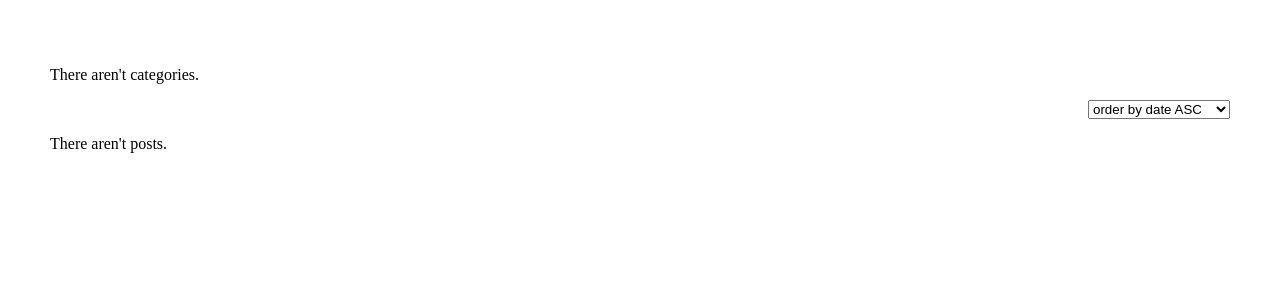
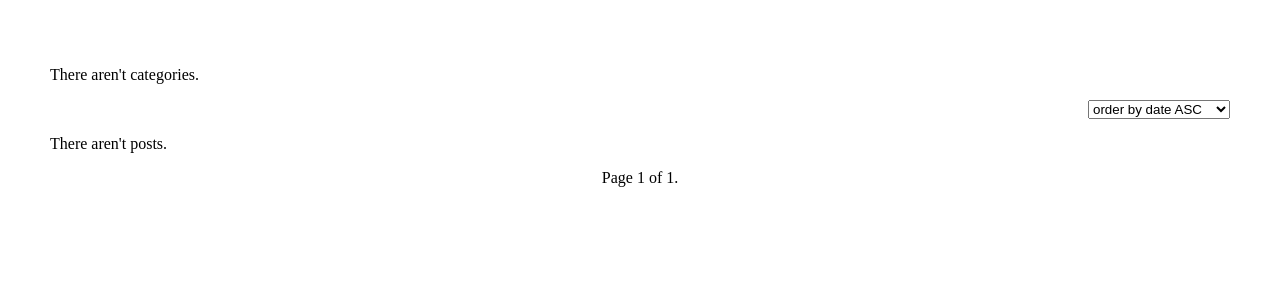
Before and after one commit to leo385/blog-app, a Django app: page /blog/ in a window 1280 px wide. Shown: the top 300 px of the page. Run offline with Django 4.2, Linux system fonts and the light colour scheme; data that the repository does not hold is empty.

Commit message:
Add pagination on blog page

```diff
--- a/blog/static/blog/style.css
+++ b/blog/static/blog/style.css
@@ -87,3 +87,10 @@ body{
 
 	margin-top: 10px;
 }
+
+.pagination{
+	display: flex;
+	justify-content: center;
+	width: 100%;
+
+}
--- a/blog/templates/blog/index.html
+++ b/blog/templates/blog/index.html
@@ -7,7 +7,7 @@
 	{% load static %}
 	<link rel="stylesheet" href="{% static 'blog/style.css' %}">
 	{% if posts %}
-		{% for post in posts %}
+		{% for post in page_obj %}
 			<style>
 				.post-image{{ forloop.counter }}{
 					width: 225px;
@@ -44,7 +44,7 @@
 
 	{% if posts %}
 		<div class="post-container">
-		{% for post in posts %}
+		{% for post in page_obj %}
 			<a href="{% url 'blog:post_detail' post.slug %}">
 				<div class="post-template">
 					<div class="post-image{{ forloop.counter }}"></div>
@@ -58,6 +58,23 @@
 		<p>There aren't posts.</p>
 	{% endif %}
 		</div>
+		<div class="pagination">
+		    <span class="step-links">
+			{% if page_obj.has_previous %}
+			    <a href="?page=1">&laquo; first</a>
+			    <a href="?page={{ page_obj.previous_page_number }}">previous</a>
+			{% endif %}
+
+			<span class="current">
+			    Page {{ page_obj.number }} of {{ page_obj.paginator.num_pages }}.
+			</span>
+
+			{% if page_obj.has_next %}
+			    <a href="?page={{ page_obj.next_page_number }}">next</a>
+			    <a href="?page={{ page_obj.paginator.num_pages }}">last &raquo;</a>
+			{% endif %}
+		    </span>
+		</div>
 	</div>
 </body>
 </html>
--- a/blog/views.py
+++ b/blog/views.py
@@ -4,6 +4,7 @@ from django.urls import reverse
 from django.views.generic.list import ListView
 from django.views.generic.detail import DetailView
 from django.utils import timezone
+from django.core.paginator import Paginator
 
 from .models import Category, Post
 
@@ -17,6 +18,8 @@ class PostDetailView(DetailView):
 
 
 class IndexView(ListView):
+
+    paginate_by = 2
 
     template_name = "blog/index.html"
     context_object_name = "posts"
@@ -58,8 +61,24 @@ class IndexView(ListView):
 
             context["posts"] = posts
 
+            paginator = Paginator(posts, 2)
+
+            page_number = self.request.GET.get("page")
+            page_obj = paginator.get_page(page_number)
+
+            context["page_obj"] = page_obj
+
         else:
             context["posts"] = self.get_queryset()
+
+            posts = self.get_queryset()
+
+            paginator = Paginator(posts, 2)
+
+            page_number = self.request.GET.get("page")
+            page_obj = paginator.get_page(page_number)
+
+            context["page_obj"] = page_obj
 
 
         return context
```
Also changed, not shown: 1 other file.
